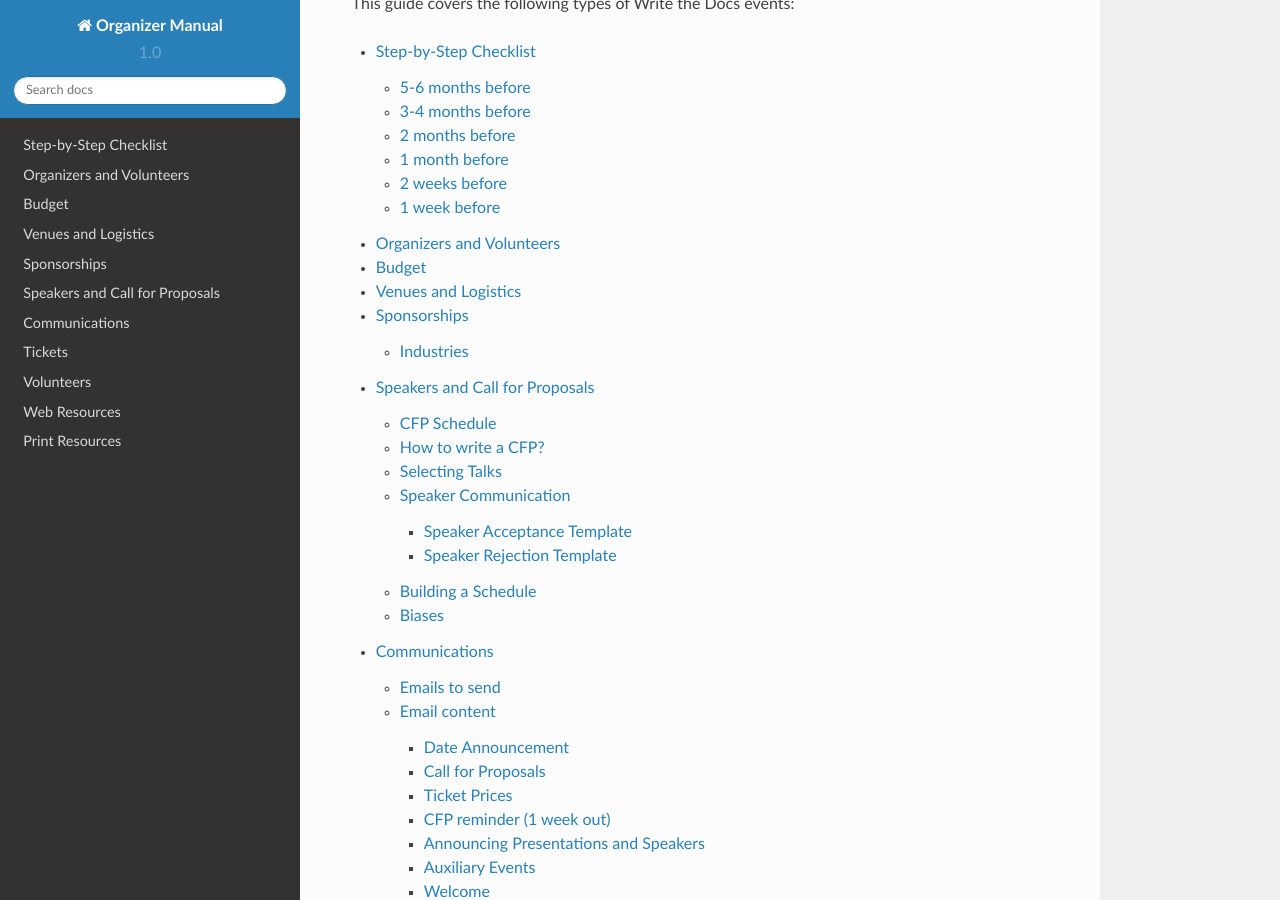
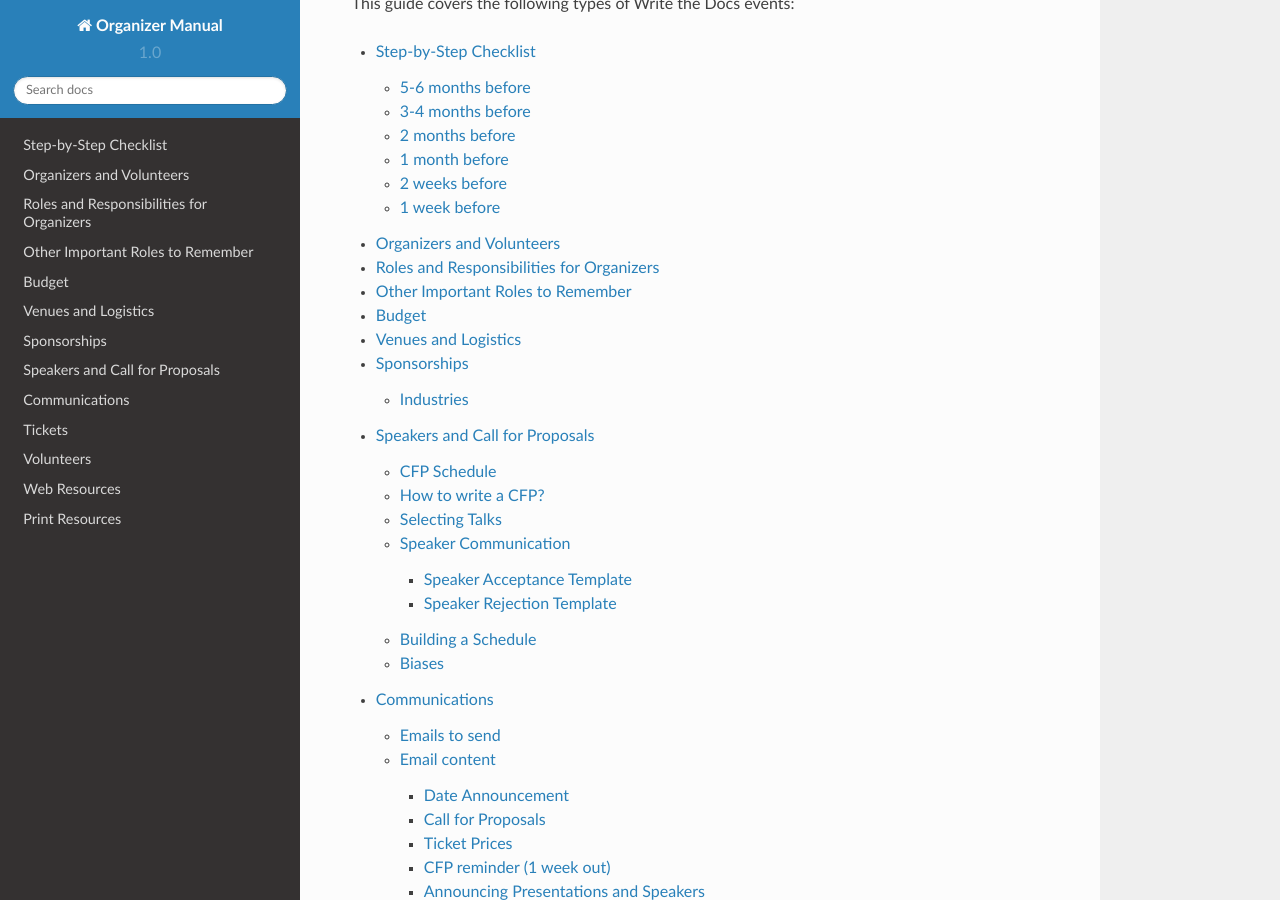
Before and after one commit to writethedocs/organizer-manual, a Sphinx documentation site: the page built from docs/index.rst, in a window 1280 px wide and 900 px high, scrolled down 384 px. Built offline with Sphinx 7.4.7 and the Read the Docs theme 2.0.0, drawn with Linux system fonts in a browser that asks for light colours; some of the changed lines change nothing that is shown.

Commit message:
Add detailed page about organizer roles; update index with it

```diff
--- /dev/null
+++ b/docs/confs/organizers.rst
@@ -0,0 +1,19 @@
+.. conf_organizers:
+
+Roles and Responsibilities for Organizers
+=========================================
+
+The main organizer team historically includes the following roles, with brief descriptions of their responsibilities:
+
+* Lead on the ground; should be someone local to the city where the conference is held. This role wrangles all the wrangling, and coordinates with design, swag and sign ordering, and more. (Historically this has been Eric everywhere, but as we grow we're trying to distribute this role more.)
+* Communications liaison. This work is shared with others (notably for volunteer and speaker communication). Other responsibilities for the role include any emails to the larger community: announcing registration and CFP, reminders and updates, welcome information, day-of announcements, thanks for coming, reminders about next/other conferences and events. Should probably also include systematic twitter monitoring and posting (although this is also somewhat shared)
+* Volunteer coordinator. Recruits volunteers, keeps communication going, maintains shift lists, serves as volunteer point person and backup during conference.
+* Speaker wrangler. Responsible for emails with accepted speakers before conference, making sure speakers are cued up before their talks, providing for any special needs. Historically has also wrangled speaker gifts, but this should probably be handed off to someone else.
+* Unconf wrangler. Set up board for unconf signups (Google sheet is also available as template). Keep an eye on any unconf sessions. Pretty lightweight responsibilities.
+* Sponsorship lead (currently Adrienne, not an event-specific role)
+
+Other Important Roles to Remember
+=================================
+
+* Proposal reviewers. In 2016 this group was expanded to include folks who weren't otherwise organizers, and the process was streamlined. It's still time-consuming and intense, because we try to decide pretty quickly after the CFP closes.
+* Emcee. Historically this person hasn't necessarily been one of the main organizers. Must be someone personable, with good voice and stage presence, but also good at keeping things brief, getting out of the way, and helping troubleshoot speaker issues as needed.
--- a/docs/index.rst
+++ b/docs/index.rst
@@ -11,6 +11,7 @@
 
    confs/checklist
    confs/orgteam
+   confs/organizers
    confs/budget
    confs/venues-logistics
    confs/sponsorship
```
